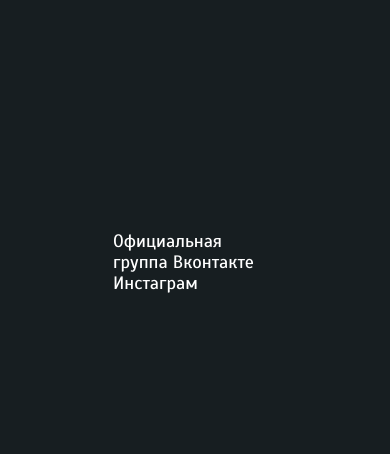
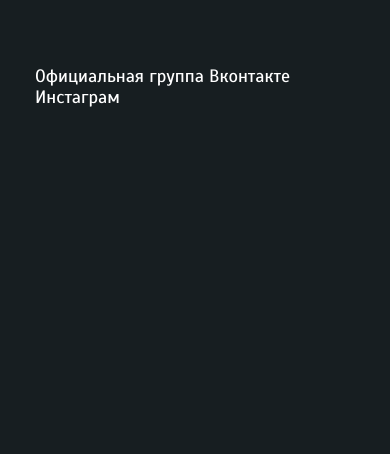
Before and after one commit to 3nilyd/3nilyd.github.io, a plain HTML site: page index.html in a window 390 px wide. Shown: the part 390-844 px from the top of the page. Drawn offline with Linux system fonts and the light colour scheme.

Commit message:
mobile fix 2

```diff
--- a/css/style.css
+++ b/css/style.css
@@ -35,8 +35,8 @@ h1 {
 	height: auto;
 	width: auto;
 	background: rgba(0, 0, 0, .9);
-	top: 0; right: 0;
-	margin: 40px;
+	top: 0; left: 0;
+	margin: 40px 65%;
 	padding: 35px;
 	box-sizing: border-box;
 }
@@ -64,11 +64,9 @@ h1 {
      body { background: #171e21; }
      .info {
     background: rgba(0, 0, 0, 0);
-    top: 0; left: 0;
 	width: auto;
-	margin: 20%;
+	margin: auto;
 	height: auto;
 	position: absolute;
-
    }
 }
```
